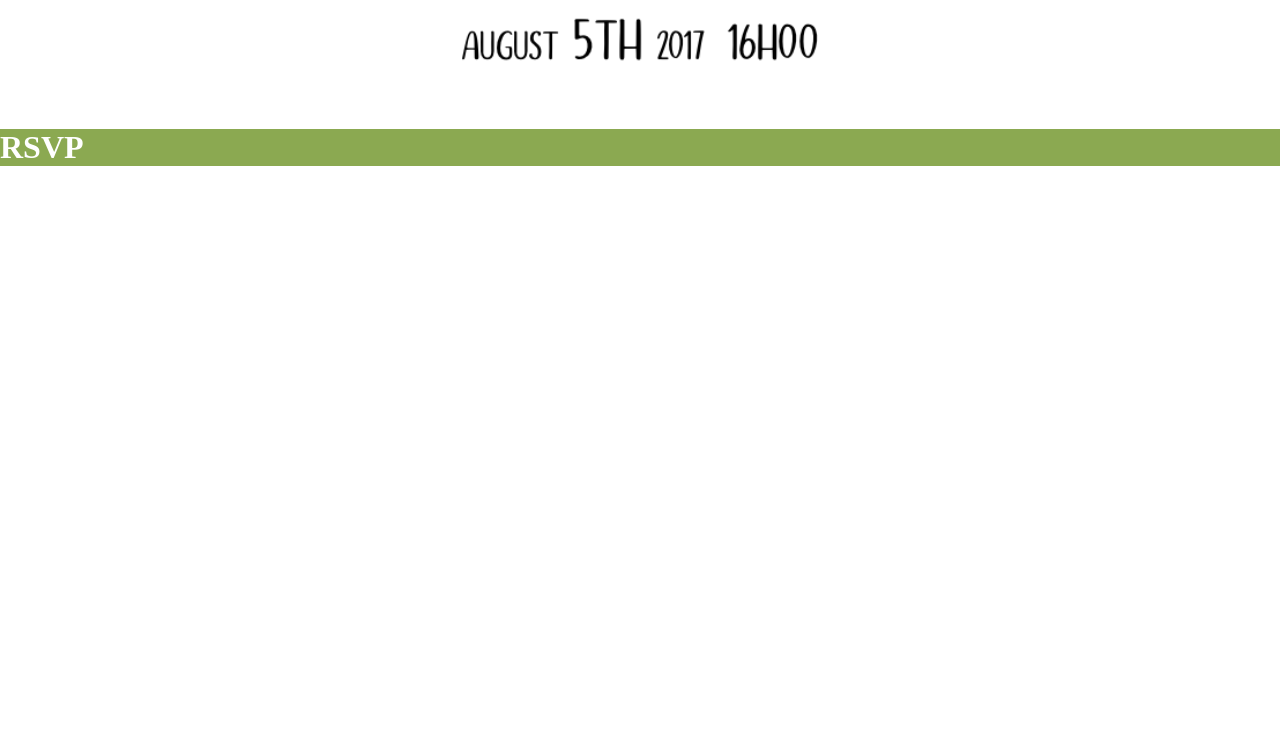
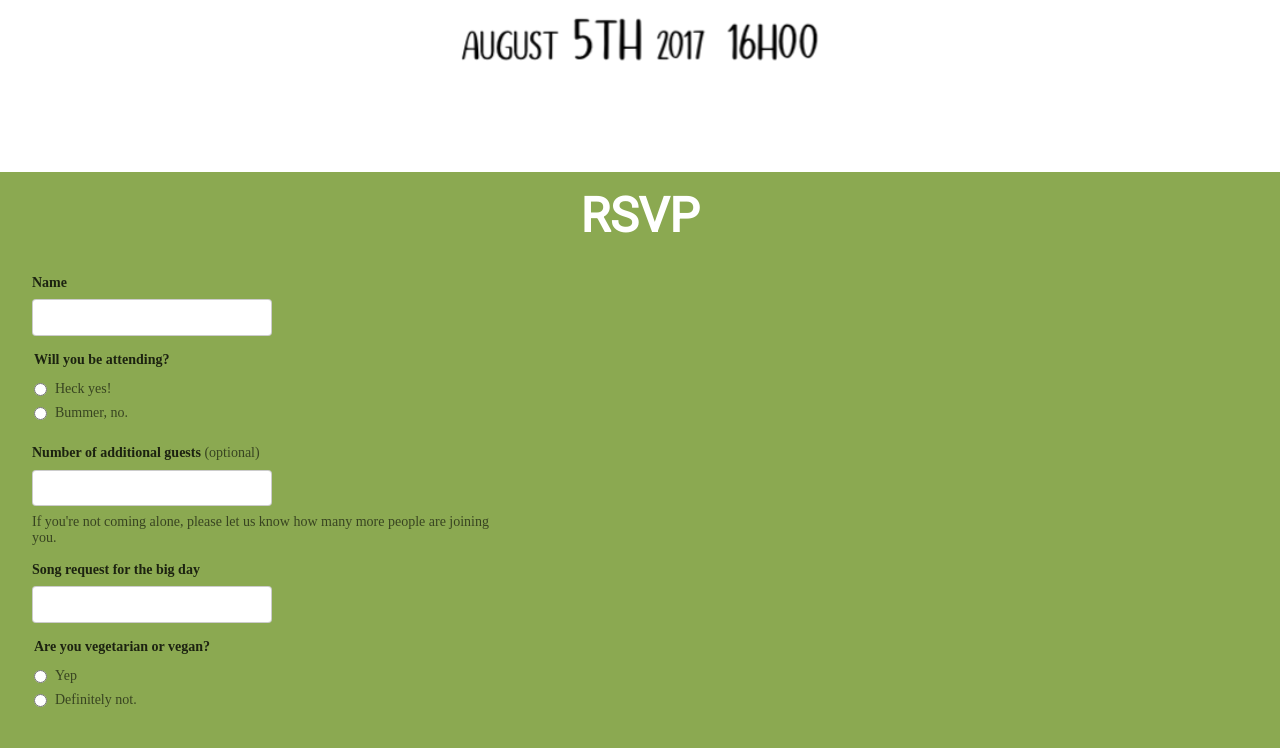
Before and after one commit to iteles/w-day-website, a website: page public/index.html in a window 1280 px wide. Shown: the part 368-1116 px from the top of the page. Before the commit the page ends 800 px from the top, so only its background shows below. Drawn offline with nearby package versions, Linux system fonts and the light colour scheme.

Commit message:
Begins RSVP form #2

```diff
--- a/public/index.html
+++ b/public/index.html
@@ -12,6 +12,7 @@
 
     <link rel="stylesheet" href="https://unpkg.com/tachyons@4.6.1/css/tachyons.min.css">
     <link rel="shortcut icon" type="image/png" href="http://www.dwyl.io/img/favicon.ico"/>
+    <link href="https://fonts.googleapis.com/css?family=Roboto" rel="stylesheet">
 
     <style>
       .bg-in-green { background-color: #8BA951; }
@@ -32,34 +33,14 @@
         clip: rect(0,0,0,0);
       }
 
+      .roboto{
+        font-family: 'Roboto', sans-serif;
+      }
+
     </style>
   </head>
 
   <body class="bg-white black h-100 h5">
-    <!-- <header class="sans-serif">
-      <div class="cover bg-left bg-center-l">
-        <div class="pb5 pb6-m pb7-l">
-          <nav class="bg-in-green dt w-100 mw8 center">
-            <div class="dtc w2 v-mid pa3">
-              <a href="/" class="dib w2 h2 pa1 ba b--white-90 grow-large border-box">
-                <svg class="link white-90 hover-white" data-icon="skull" viewBox="0 0 32 32" style="fill:currentcolor"><title>skull icon</title><path d="M16 0 C6 0 2 4 2 14 L2 22 L6 24 L6 30 L26 30 L26 24 L30 22 L30 14 C30 4 26 0 16 0 M9 12 A4.5 4.5 0 0 1 9 21 A4.5 4.5 0 0 1 9 12 M23 12 A4.5 4.5 0 0 1 23 21 A4.5 4.5 0 0 1 23 12"></path></svg>
-              </a>
-            </div>
-            <div class="dtc v-mid tr pa3">
-              <a class="f6 fw4 hover-white no-underline white-90 dn dib-ns pv2 ph3" href="/" >The Wedding</a>
-              <a class="f6 fw4 hover-white no-underline white-90 dn dib-ns pv2 ph3" href="/" >RSVP</a>
-              <a class="f6 fw4 hover-white no-underline white-90 dn dib-l pv2 ph3" href="/" >Travel</a>
-              <a class="f6 fw4 hover-white no-underline white-90 dn dib-l pv2 ph3" href="/" >Gift Registry</a>
-            </div>
-          </nav>
-          <div class="">
-            <img src="/images/desktop-hero-image.png"
-            alt="Ines and Nelson are getting married on 5th August 2017 at 16h00"
-            class="db"/>
-          </div>
-        </div>
-      </div>
-    </header> -->
 
     <header class="bg-light-gray fixed w-100 ph3 pv3 pv3-ns ph4-m ph5-l o-90">
       <nav class="f6 f5-ns fw3 la tr">
@@ -70,21 +51,66 @@
       </nav>
     </header>
 
-    <section class="pb5">
+<!-- Leaves and 'Ines & Nelson date' block -->
+    <section class="pb5 pb6-ns">
       <img src="/images/top-left-leaves.jpg"
       alt="Some fun leaves for decoration"
       class="db w-50 w-third-ns"/>
       <img src="/images/ines-and-nelson.png"
       alt="Ines and Nelson are getting married on 5th August 2017 at 16h00. See
       below for more information."
-      class="absolute top-5 left-25p w-50 pt3"/>
-      <p class='sr-only'> Welcome! Ines and Nelson are getting married on 5th
+      class="absolute top-5 left-25p w-60 w-50-ns pt3"/>
+      <h1 class='sr-only'> Welcome! Ines and Nelson are getting married on 5th
         August 2017 at 16h00. Read below for more information.
-      </p>
+      </h1>
     </section>
 
+<!-- RSVP block -->
     <section class="bg-in-green w-100">
-      <h1 class="white"> RSVP </h1>
+      <h2 class="ma0 roboto f2 f1-ns white tc pt3"> RSVP </h2>
+
+      <form class="pa4 black-80">
+        <div class="measure">
+          <label for="name" class="f6 b db mb2">Name</label>
+          <input id="name" class="input-reset ba b--black-20 pa2 mb2 db w-100 w-50-ns br2" type="text" aria-describedby="name-desc">
+        </div>
+        <div class="mt3 measure">
+          <fieldset id="favorite_movies" class="ph0 pb0 bn">
+            <legend class="f6 b db mb2">Will you be attending?</legend>
+            <div class="flex items-center mb2">
+              <input class="mr2" type="radio" id="attending" value="attending" name="attendance">
+              <label for="spacejam" class="f6 black-60 db">Heck yes!</label>
+            </div>
+            <div class="flex items-center mb2">
+              <input class="mr2" type="radio" id="not-attending" value="not-attending" name="attendance">
+              <label for="airbud" class="f6 black-60 db">Bummer, no.</label>
+            </div>
+          </fieldset>
+        </div>
+        <div class="mt3 measure">
+          <label for="name" class="f6 b db mb2">Number of additional guests <span class="normal black-60">(optional)</span></label>
+          <input id="name" class="input-reset ba b--black-20 pa2 mb2 db w-100 w-50-ns br2" type="text" aria-describedby="name-desc">
+          <small id="name-desc" class="f6 black-60 db mb2">If you're not coming alone, please let us know how many more people are joining you.</small>
+        </div>
+        <div class="mt3 measure">
+          <label for="name" class="f6 b db mb2">Song request for the big day</label>
+          <input id="name" class="input-reset ba b--black-20 pa2 mb2 db w-100 w-50-ns br2" type="text" aria-describedby="name-desc">
+        </div>
+        <div class="mt3 measure">
+          <fieldset id="favorite_movies" class="ph0 pb0 bn">
+            <legend class="f6 b db mb2">Are you vegetarian or vegan?</legend>
+            <div class="flex items-center mb2">
+              <input class="mr2" type="radio" id="attending" value="attending" name="attendance">
+              <label for="spacejam" class="f6 black-60 db">Yep</label>
+            </div>
+            <div class="flex items-center mb2">
+              <input class="mr2" type="radio" id="not-attending" value="not-attending" name="attendance">
+              <label for="airbud" class="f6 black-60 db">Definitely not.</label>
+            </div>
+          </fieldset>
+        </div>
+
+      </form>
     </section>
 
   </body>
```
